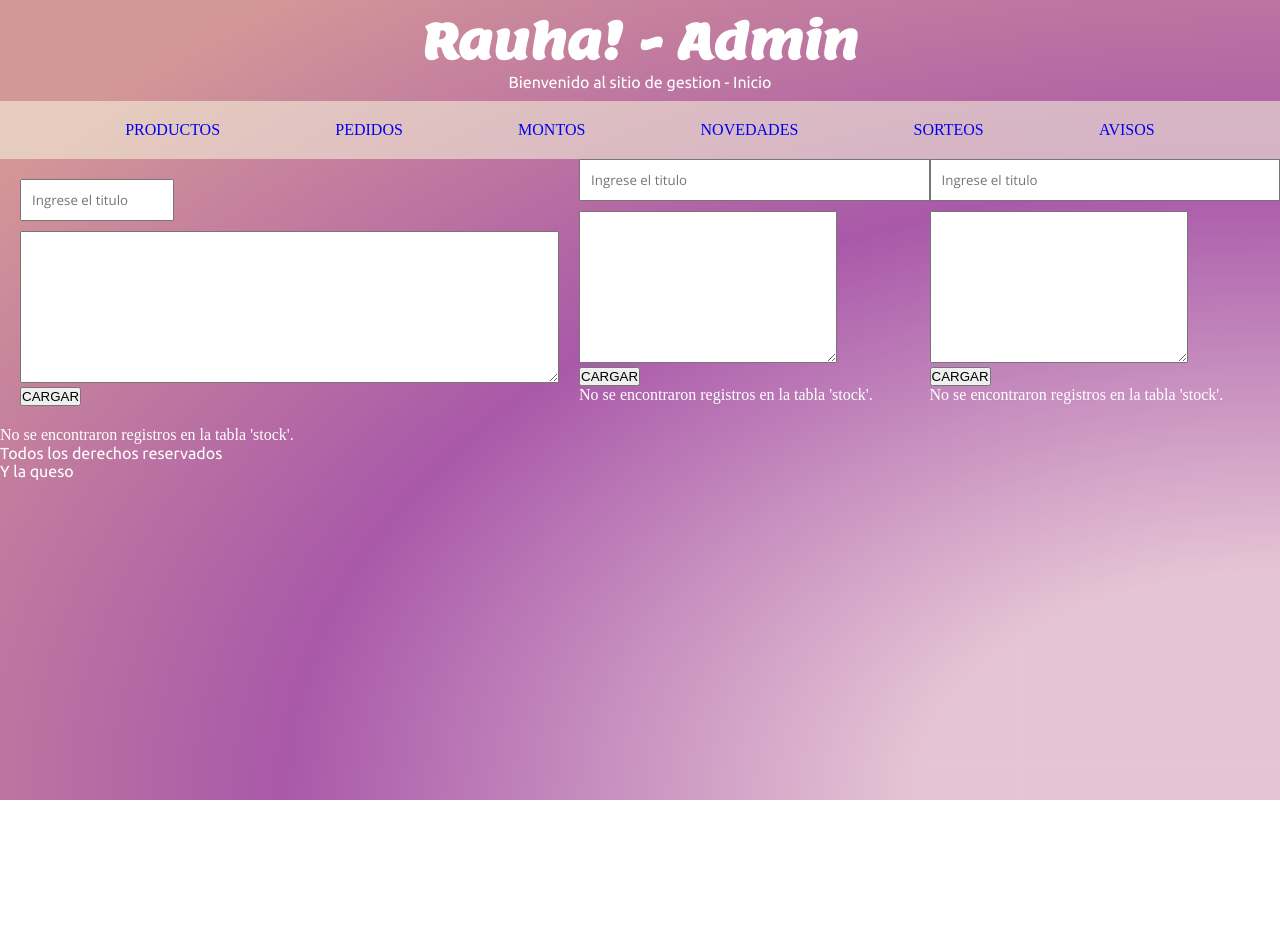
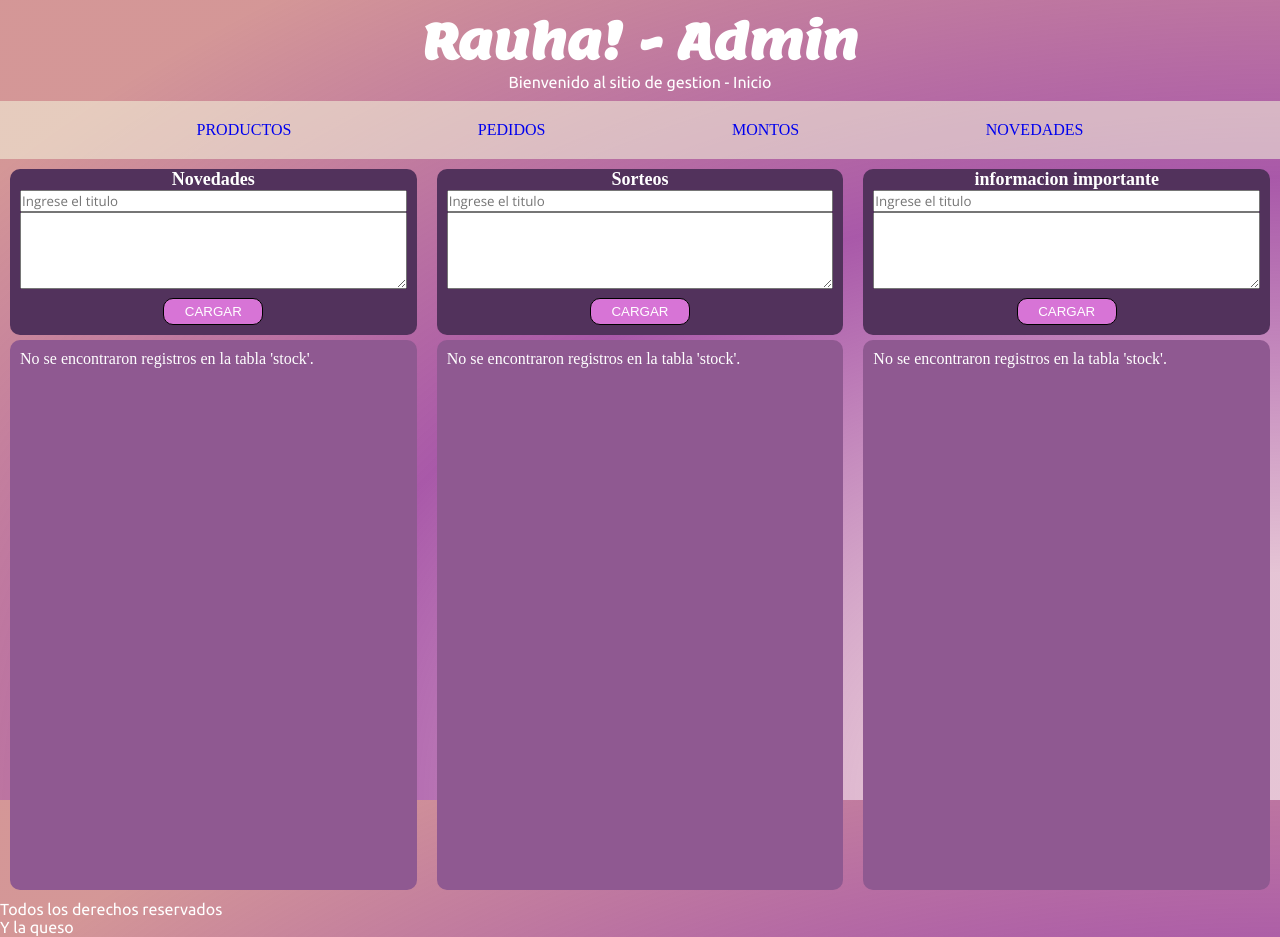
Before and after one commit to jcthebault/webRahua, a PHP site: page /admin/views/novedades.php in a window 1280 px wide. Before the commit the page ends 800 px from the top, so only its background shows below. Run offline with PHP 8.4, Linux system fonts and the light colour scheme; data that the repository does not hold is empty; some web fonts are replaced.

Commit message:
Actualizacion

```diff
--- a/admin/assets/css/general.css
+++ b/admin/assets/css/general.css
@@ -125,25 +125,57 @@ html{
     display: grid;
     grid-template-columns: repeat(3, 1fr);
 }
-.form_table_cont{
-    grid-column: 2 / 4;
+.novedades, .sorteos, .importante{
+    margin: 1rem;
 }
-.form_novedades{
-    margin: 1rem;
-    padding: 1rem;
-    width: 30%;
+.div_formulario{
+    background-color: rgb(82, 50, 92);
+    border-radius: 1rem;
+    margin-bottom: 0.5rem;
+    padding-bottom: 0.5rem;
+}
+.div_formulario h4, form{
+    text-align: center;
+    padding:0 1rem;
+}
+.div_formulario input, textarea{
+    width: 100%;
 }
 
-.titulo_importante input{
+.flex_table{
+    background-color: rgb(143, 89, 145);
+}
+/*SCROLL TABLES*/
+.scroll_tables{
+    background-color: rgb(143, 89, 145);
+    height: 70rem;
     padding: 1rem;
-    width: 100%;
 }
-.cuerpo_importante{
-    margin-top: 1rem;
-    width: 100%;
+.scroll_tables {
+    border-radius: 1rem;
+    height: 55rem; /* Altura deseada */
+    overflow-y: auto; /* Habilitar scroll vertical cuando sea necesario */
+    position: relative; /* Asegura que los elementos absolutos sean relativos a este contenedor */
 }
-/*sorteos_index*/
-/*avisos_index*/
+.thead tr{
+    color: black;
+    background-color: white; /* Ajusta el color de fondo para que se vea bien */
+}
+
+.thead {
+    position: sticky; /* Hace que el encabezado se quede fijo */
+    top: 0; /* Ancla el encabezado en la parte superior */
+    z-index: 1; /* Asegura que el encabezado esté por encima del contenido de la tabla */
+}
+
+.scroll_tables::-webkit-scrollbar {
+    width: 1rem;
+}
+
+.scroll_tables::-webkit-scrollbar-thumb {
+    background: rgba(139, 60, 150, 0.712);
+    border-radius: 1rem;
+}
 /*BOTONES*/
 /*IMPUTS*/
 input[type=number]::-webkit-inner-spin-button,
--- a/admin/views/carga_productos.php
+++ b/admin/views/carga_productos.php
@@ -38,8 +38,6 @@
                 <a class="navegacion__enlaces--link navegador__enlaces--hover" href="lista_pedidos.php">pedidos</a>
                 <a class="navegacion__enlaces--link navegador__enlaces--hover" href="ganancias.php">montos</a>
                 <a class="navegacion__enlaces--link navegador__enlaces--hover" href="novedades.php">novedades</a>
-                <a class="navegacion__enlaces--link navegador__enlaces--hover" href="sorteos.php">sorteos</a>
-                <a class="navegacion__enlaces--link navegador__enlaces--hover" href="avisos.php">avisos</a>
             </div>
         </nav>
     </div>
--- a/admin/views/ganancias.php
+++ b/admin/views/ganancias.php
@@ -36,8 +36,6 @@
                 <a class="navegacion__enlaces--link navegador__enlaces--hover" href="lista_pedidos.php">pedidos</a>
                 <a class="navegacion__enlaces--link navegador__enlaces--hover" href="ganancias.php">montos</a>
                 <a class="navegacion__enlaces--link navegador__enlaces--hover" href="novedades.php">novedades</a>
-                <a class="navegacion__enlaces--link navegador__enlaces--hover" href="sorteos.php">sorteos</a>
-                <a class="navegacion__enlaces--link navegador__enlaces--hover" href="avisos.php">avisos</a>
             </div>
         </nav>
     </div>
--- a/admin/views/lista_pedidos.php
+++ b/admin/views/lista_pedidos.php
@@ -36,8 +36,6 @@
                 <a class="navegacion__enlaces--link navegador__enlaces--hover" href="lista_pedidos.php">pedidos</a>
                 <a class="navegacion__enlaces--link navegador__enlaces--hover" href="ganancias.php">montos</a>
                 <a class="navegacion__enlaces--link navegador__enlaces--hover" href="novedades.php">novedades</a>
-                <a class="navegacion__enlaces--link navegador__enlaces--hover" href="sorteos.php">sorteos</a>
-                <a class="navegacion__enlaces--link navegador__enlaces--hover" href="avisos.php">avisos</a>
             </div>
         </nav>
     </div>
--- a/admin/views/novedades.php
+++ b/admin/views/novedades.php
@@ -36,27 +36,26 @@
                 <a class="navegacion__enlaces--link navegador__enlaces--hover" href="lista_pedidos.php">pedidos</a>
                 <a class="navegacion__enlaces--link navegador__enlaces--hover" href="ganancias.php">montos</a>
                 <a class="navegacion__enlaces--link navegador__enlaces--hover" href="novedades.php">novedades</a>
-                <a class="navegacion__enlaces--link navegador__enlaces--hover" href="sorteos.php">sorteos</a>
-                <a class="navegacion__enlaces--link navegador__enlaces--hover" href="avisos.php">avisos</a>
             </div>
         </nav>
     </div>
     <main class="main_main">
-        <div class="novedades">
-            <div class="form_cont_form">
+        <div class="novedades"><!-- NOVEDADES -->
+            <div class="div_formulario">
+            <h4>Novedades</h4>
                 <form class="form_novedades" action="../backend/php/script_carga_novedad.php" method="post">
                     <div class="titulo_importante">
                         <input type="text" name="novedad_1" id="novedad_1" placeholder="Ingrese el titulo">
                     </div>
                     <div class="cuerpo_importante">
-                        <textarea name="novedad_2" id="novedad_2" cols="65" rows="10"></textarea>
+                        <textarea name="novedad_2" id="novedad_2" cols="70" rows="5"></textarea>
                     </div>
                     <div class="btn_importante">
-                        <button>CARGAR</button>
+                        <button class="btn_general">CARGAR</button>
                     </div>
                 </form>
             </div>
-            <div class="form_table_cont">
+            <div class="scroll_tables">
                 <?php
                     include '../backend/php/script_lista_novedad.php';
                     if ($resultado->num_rows > 0) {
@@ -92,22 +91,27 @@
                     ?>
             </div>
         </div>
-        <div class="sorteos">
+        <div class="sorteos"><!-- SORTEOS -->
+            <div class="div_formulario">
+            <h4>Sorteos</h4>
                 <form action="../backend/php/script_carga_sorteos.php" method="post">
                     <div class="titulo_importante">
                         <input type="text" name="sorteo_1" id="sorteo_1" placeholder="Ingrese el titulo">
                     </div>
                     <div class="cuerpo_importante">
-                    <textarea name="sorteo_2" id="sorteo_2" cols="30" rows="10"></textarea>
+                        <textarea name="sorteo_2" id="sorteo_2" cols="70" rows="5"></textarea>
                     </div>
                     <div class="btn_importante">
-                    <button>CARGAR</button>
+                        <button class="btn_general">CARGAR</button>
                     </div>
                 </form>
+            </div>
+            <div class="scroll_tables">
                 <?php
                 include '../backend/php/script_lista_sorteo.php';
                 if ($resultado->num_rows > 0) {
                     // Comienza la tabla HTML
+                    echo '<div class="flex_table">';
                         echo '<table class="form_table">';
                         echo '<div class= "thead_background">';
                         echo '<thead class="thead">';
@@ -130,27 +134,34 @@
                         echo '</tbody>';
                         echo '</div>';
                         echo '</table>';
+                    echo '</div>';
                 } else {
                     echo "No se encontraron registros en la tabla 'stock'.";
                 }
                 ?>
             </div>
-        <div class="importante">
+        </div>
+        <div class="importante"><!-- IMPORTANTE -->
+            <div class="div_formulario">
+            <h4>informacion importante</h4>
                 <form action="../backend/php/script_carga_avisos.php" method="post">
                         <div class="titulo_importante">
                             <input type="text" name="aviso_1" id="aviso_1" placeholder="Ingrese el titulo">
                         </div>
                         <div class="cuerpo_importante">
-                        <textarea name="aviso_2" id="aviso_2" cols="30" rows="10"></textarea>
+                            <textarea name="aviso_2" id="aviso_2" cols="70" rows="5"></textarea>
                         </div>
                         <div class="btn_importante">
-                        <button>CARGAR</button>
+                            <button class="btn_general">CARGAR</button>
                         </div>
                     </form>
+            </div>
+            <div class="scroll_tables">
                 <?php
                     include '../backend/php/script_lista_avisos.php';
                     if ($resultado->num_rows > 0) {
                         // Comienza la tabla HTML
+                        echo '<div class="flex_table">';
                             echo '<table class="form_table">';
                             echo '<div class= "thead_background">';
                             echo '<thead class="thead">';
@@ -167,18 +178,19 @@
                                 echo '<tr class="trbody">';
                                 echo '<td style="text-align:center;">' . $producto['titulo_importante'] . '</td>';
                                 echo '<td style="text-align:center;">' . $producto['cuerpo_importante'] . '</td>';
-                        echo '<td style="text-align:center;"><button class="btn_general"">Editar</button></td>';
+                                echo '<td style="text-align:center;"><button class="btn_general">Editar</button></td>';
                                 echo '</tr>';
                             }
                             echo '</tbody>';
                             echo '</div>';
                             echo '</table>';
+                        echo '</div>';
                     } else {
                         echo "No se encontraron registros en la tabla 'stock'.";
                     }
                     ?>
             </div>
-
+        </div>
     </main>
     <div class="contenedor__footer">
         <footer class="footer">
```
Lines whose indentation alone changed are shown as unchanged.
